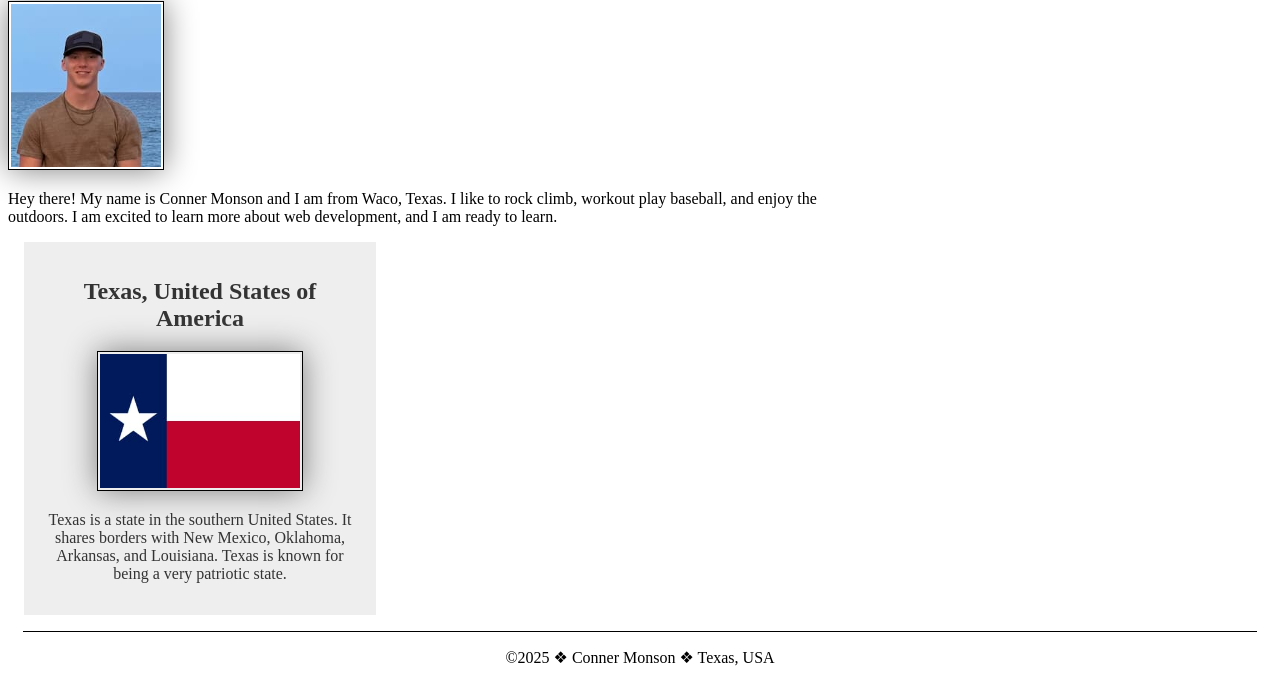
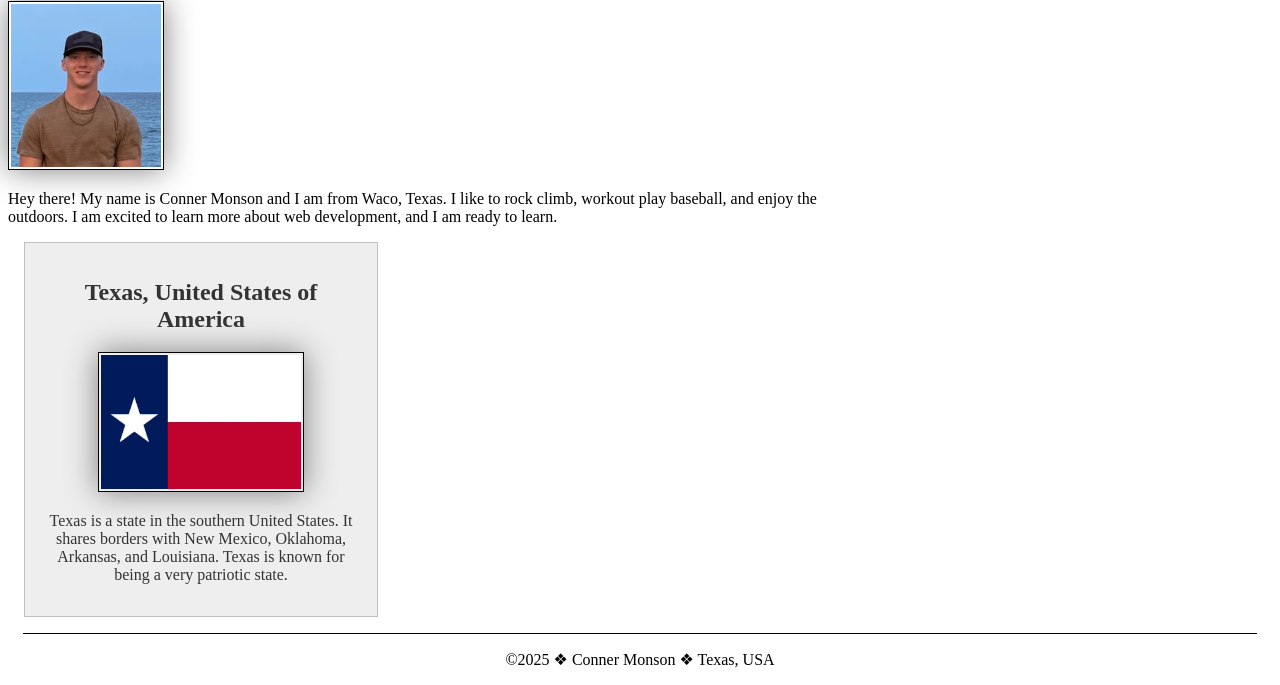
Before and after one commit to ConnerMonson/wdd130, a plain HTML site: page index.html in a window 1280 px wide. Shown: the part 223-908 px from the top of the page. Drawn offline with Linux system fonts and the light colour scheme.

Commit message:
fixed errors on week 2 assignment

```diff
--- a/styles/styles.css
+++ b/styles/styles.css
@@ -32,7 +32,7 @@ main {
 aside {
     width: 20rem;
     margin: 1rem;
-    border: 1px solid rgba(0, 0, 0 / 0.2);
+    border: 1px solid rgba(0, 0, 0, 0.2);
     padding: 1rem;
     background-color: #eee;
     color: #333;
```
